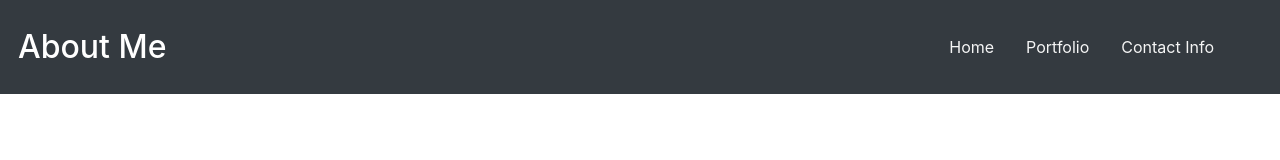
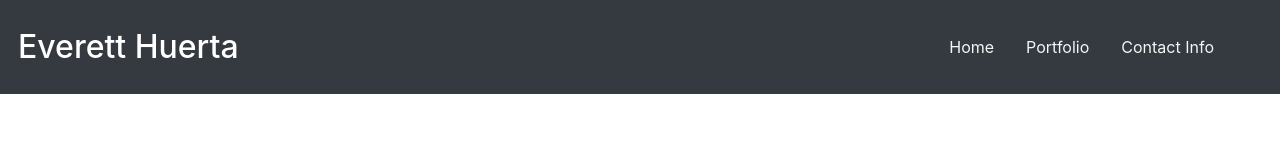
Before and after one commit to Everett93/Responsive-Portfolio, a plain HTML site: page contact.html in a window 1280 px wide. Drawn offline with nearby package versions, Linux system fonts and the light colour scheme.

Commit message:
Made nav change

```diff
--- a/contact.html
+++ b/contact.html
@@ -19,7 +19,7 @@
 <body>
 
     <div class="navbar navbar-dark bg-dark">
-        <span class="navbar-brand mb-0 h1">About Me</span>
+        <span class="navbar-brand mb-0 h1">Everett Huerta</span>
 
         <ul class="nav justify-content-end">
           <li class="nav-item">
```
Also changed, not shown: index.html (+1 -1 lines), portfolio.html (+1 -1 lines).
